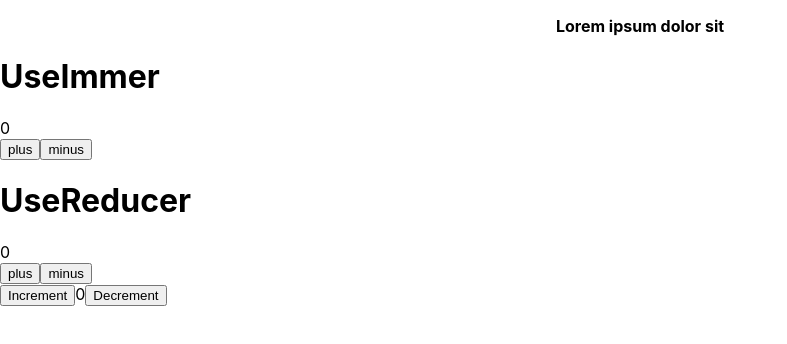
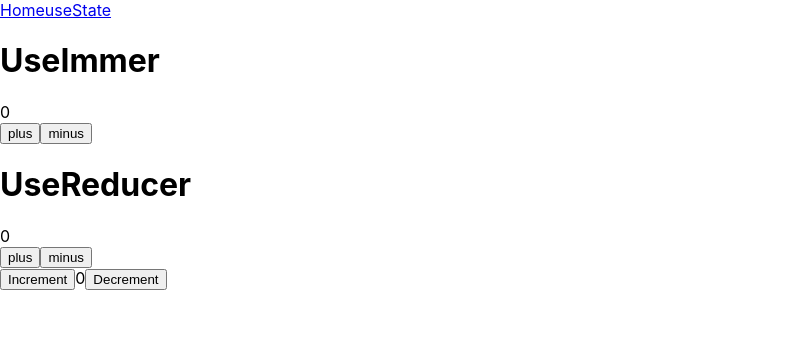
Before and after one commit to biniruu/playgrounds, a React (Create React App) app in the folder rooms/learning-react-typescript/: page / in a window 1280 px wide. Shown: the top 344 px of the page, without its empty margins (0-787 px from the left). Built offline with nearby package versions, Linux system fonts and the light colour scheme.

Commit message:
feat: use Outlet to render pages with router

```diff
--- a/rooms/learning-react-typescript/src/App.tsx
+++ b/rooms/learning-react-typescript/src/App.tsx
@@ -1,17 +1,14 @@
+import '_/App.css'
 import '_css/style.css'
-import '_/App.css'
 
-import Counter from 'components/redux/Counter'
-import UseImmer from 'components/immer/UseImmer'
-import UseReducer from 'components/useReducer/UseReducer'
+import Header from 'components/header/Header'
+import { Outlet } from 'react-router-dom'
 
 function App() {
   return (
     <div>
-      <p className="bold App">Lorem ipsum dolor sit</p>
-      <UseImmer />
-      <UseReducer />
-      <Counter></Counter>
+      <Header />
+      <Outlet></Outlet>
     </div>
   )
 }
```
